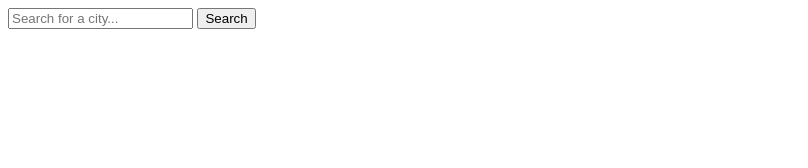
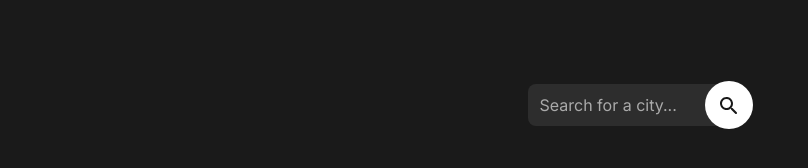
Before and after one commit to nelrnd/weather-app, a plain HTML site: page index.html in a window 1280 px wide. Shown: the whole page, without its empty margins (0-808 px from the left). Drawn offline with Linux system fonts and the light colour scheme.

Commit message:
Add styling to search bar

```diff
--- a/index.html
+++ b/index.html
@@ -10,9 +10,15 @@
     <script src="script.js" defer></script>
   </head>
   <body>
-    <form action="" method="" id="search-city-weather">
-      <input type="search" id="city-name" placeholder="Search for a city..." />
-      <button type="submit">Search</button>
+    <form action="" method="" id="search-form">
+      <input
+        type="search"
+        id="location-search-input"
+        placeholder="Search for a city..."
+      />
+      <button type="submit">
+        <img src="./assets/icons/search.svg" alt="search icon" />
+      </button>
     </form>
 
     <div id="weather-info"></div>
--- a/script.js
+++ b/script.js
@@ -1,19 +1,18 @@
-const searchForm = document.getElementById('search-city-weather');
-const cityNameInput = document.getElementById('city-name');
+const searchForm = document.getElementById('search-form');
+const searchInput = document.getElementById('location-search-input');
 
-searchForm.onsubmit = handleSearchForm;
+searchForm.onsubmit = handleSearch;
 
-async function handleSearchForm(e) {
+async function handleSearch(e) {
   e.preventDefault();
 
-  const cityName = cityNameInput.value;
+  const location = searchInput.value;
+  const data = await getWeatherData(location);
+  const info = getWeatherInfo(data);
+  displayWeatherInfo(info);
 
-  if (cityName) {
-    const data = await getWeatherData(cityName);
-    const info = getWeatherInfo(data);
-    displayWeatherInfo(info);
-    cityNameInput.value = '';
-  }
+  // Clear input after search
+  searchInput.value = '';
 }
 
 async function getWeatherData(location) {
@@ -26,8 +25,6 @@ async function getWeatherData(location) {
 
   const data = await response.json();
 
-  console.log(data);
-
   return data;
 }
 
@@ -36,7 +33,7 @@ function getWeatherInfo(data) {
 
   info.city = data.name;
   info.country = data.sys.country;
-  info.desc = data.weather.description;
+  info.desc = data.weather[0].description;
   info.temp = data.main.temp;
   info.feels_like = data.main.feels_like;
   info.visibility = data.visibility;
@@ -111,7 +108,7 @@ function formatVisibility(value) {
 }
 
 function formatWindSpeed(value) {
-  return value * 3.502 + 'km/h';
+  return Math.round(value * 3.502) + 'km/h';
 }
 
 function formatWindDirection(value) {
--- a/style.css
+++ b/style.css
@@ -1,9 +1,16 @@
+@import url('https://fonts.googleapis.com/css2?family=Inter:wght@400;700&display=swap');
+
+:root {
+  --dk: #1a1a1a;
+  --md: #2d2d2d;
+  --lt: #aaaaaa;
+}
+
 * {
-  /*
   margin: 0;
   padding: 0;
-  */
   box-sizing: border-box;
+  font-family: 'Inter', sans-serif;
 }
 
 html,
@@ -12,5 +19,64 @@ body {
 }
 
 body {
-  font-family: sans-serif;
+  color: white;
+  background-color: var(--dk);
 }
+
+form#search-form {
+  width: fit-content;
+  margin-top: 84px;
+  margin: 84px auto 0;
+  position: relative;
+}
+
+form#search-form input[type='search'] {
+  -webkit-appearance: none;
+  -moz-appearance: none;
+  -o-appearance: none;
+  appearance: none;
+
+  display: block;
+  width: calc(225px - 24px);
+  margin-right: 24px;
+  font-size: 100%;
+  padding: 11px 28px 11px 12px;
+  border-radius: 8px;
+  border: none;
+  color: white;
+  background-color: var(--md);
+}
+
+form#search-form input[type='search']:focus {
+  outline: none;
+}
+
+form#search-form input[type='search']::placeholder {
+  color: var(--lt);
+}
+
+form#search-form button[type='submit'] {
+  display: block;
+  width: 48px;
+  height: 48px;
+  background-color: white;
+  border-radius: 24px;
+  border: none;
+  cursor: pointer;
+
+  position: absolute;
+  top: 50%;
+  right: 0;
+  transform: translateY(-50%);
+
+  transition: background-color 200ms ease-in-out;
+}
+
+form#search-form button[type='submit']:hover {
+  background-color: #ddd;
+}
+
+form#search-form button[type='submit'] img {
+  position: relative;
+  top: 2px;
+}
```
Also changed, not shown: assets/icons/search.svg (added).
